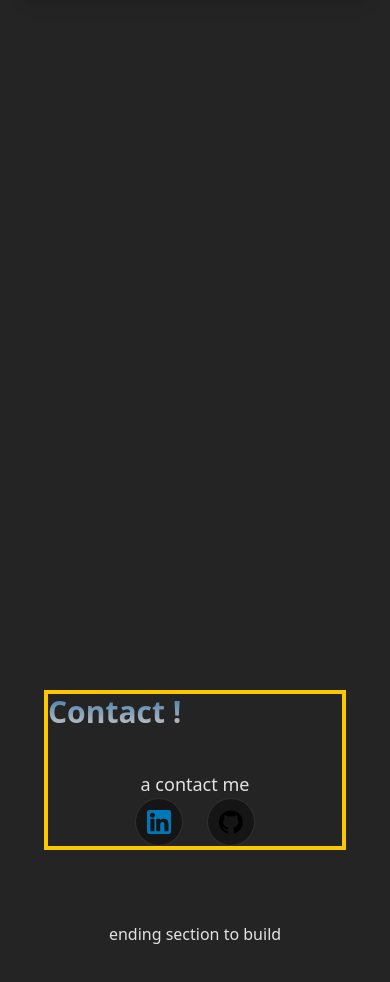
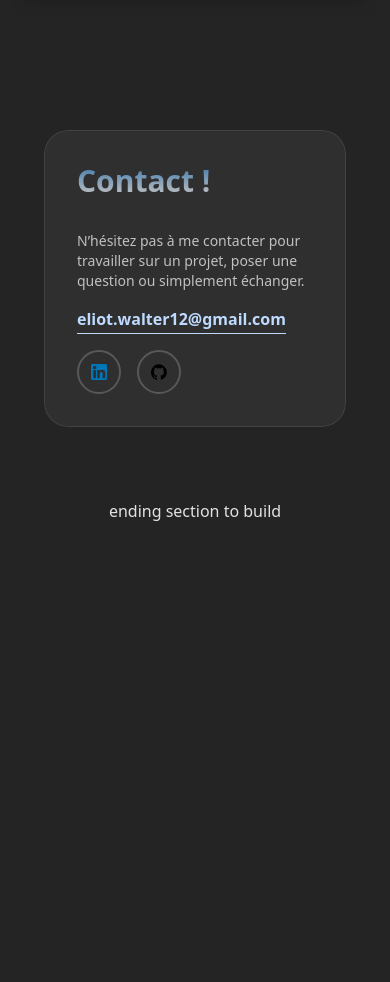
Before and after one commit to zafopyss/portfolio-website, a React (Vite) app: page /#experiences in a window 390 px wide. Shown: the part 8620-9602 px from the top of the page. After the commit the page ends 9419 px from the top, so only its background shows below. Built offline with nearby package versions, Linux system fonts and the light colour scheme.

Commit message:
better UI and better CursorSpotlight component

```diff
--- a/src/components/design/CursorSpotlight/CursorSpotlight.tsx
+++ b/src/components/design/CursorSpotlight/CursorSpotlight.tsx
@@ -7,6 +7,7 @@ interface CursorSpotlightProps {
     opacity?: number;
     borderRadius?: string;
     clipBorderRadius?: string;
+    className?: string;
 }
 
 export default function CursorSpotlight({
@@ -16,6 +17,7 @@ export default function CursorSpotlight({
     opacity = 0.55,
     borderRadius = 'rounded-full',
     clipBorderRadius,
+    className,
 }: CursorSpotlightProps) {
     const [mousePosition, setMousePosition] = useState({ x: 0, y: 0 });
     const [isHovering, setIsHovering] = useState(false);
@@ -34,7 +36,7 @@ export default function CursorSpotlight({
 
     return (
         <div
-            className={`relative overflow-hidden ${maskRadius}`}
+            className={`relative overflow-hidden ${maskRadius} ${className ?? ''}`}
             onMouseMove={handleMouseMove}
             onMouseEnter={() => setIsHovering(true)}
             onMouseLeave={() => setIsHovering(false)}
--- a/src/components/interface/Header/Header.tsx
+++ b/src/components/interface/Header/Header.tsx
@@ -19,8 +19,7 @@ export default function Header({ logo = personmodel }: HeaderProps) {
   return (
     <header className="w-full py-4">
       {/* justify between */}
-      <div className="px-3 md:px-6 lg:px-14 flex items-center justify-between">
-        <div className="flex items-center gap-4">
+      <div className="px-3 lg:px-8 flex items-center justify-end">
           {/* <Link to="/" aria-label="Home">
             <img src={logo} alt="logo" className="w-10 h-10" />
           </Link>
@@ -31,7 +30,6 @@ export default function Header({ logo = personmodel }: HeaderProps) {
           >
             {Contacts.Email}
           </a> */}
-        </div>
 
         <nav className="hidden md:flex items-center gap-6">
           {navLinks.map((link) => (
--- a/src/sections/ContactSection.tsx
+++ b/src/sections/ContactSection.tsx
@@ -1,3 +1,5 @@
+import ContactBubble from '@components/design/ContactBubble/ContactBubble';
+import CursorSpotlight from '@components/design/CursorSpotlight/CursorSpotlight';
 import GradientText from '@components/design/GradientText/GradientText';
 import { contacts } from '@data/contacts';
 import { Contacts } from '@enums/ContactsEnum';
@@ -6,38 +8,46 @@ export default function ContactSection() {
   return (
     <section
       id="contact"
-      aria-label="Section contact"
-      className='scroll-mt-24 px-6 py-12 lg:px-15 lg:py-10'
+      aria-label="Contact"
+      className="scroll-mt-24 px-6 py-12 lg:px-20 lg:py-14"
     >
-        <div  className="mb-15" style={{ height: '500px' }}></div>
+      <CursorSpotlight borderRadius="rounded-3xl" className="mx-auto max-w-3xl">
+        <div className="relative mx-auto max-w-3xl space-y-4 rounded-3xl border border-white/10 bg-white/5 p-8 text-white">
+        <GradientText
+          as="h2"
+          text="Contact !"
+          gradientStart="var(--color-silver)"
+          gradientEnd="var(--color-blue-python)"
+          sizeClass="text-3xl font-bold"
+        />
+        <p className="text-sm text-white/70 mt-4">
+          N’hésitez pas à me contacter pour travailler sur un projet, poser une question ou simplement échanger.
+        </p>
+        {/* <a
+          href={Contacts.EmailAdressWithTo}
+          className="inline-flex items-center justify-center rounded-full text-md font-semibold undercase text-blue-200 transition hover:border-blue-300"
+        >
+          {Contacts.Email}
+        </a> */}
+          <a
+            href={Contacts.EmailAdressWithTo}
+            className="inline-flex flex-col items-center"
+          >
+            <span className="text-md font-semibold lowercase text-blue-200">
+              {Contacts.Email}
+            </span>
+            <span className="block w-full h-px bg-blue-200 mt-0.5"></span>
+          </a>
 
-      <div className="flex flex-col sm:gap-6 text-center border border-4 border-yellow-400 ">
-            <GradientText as="a" text="Contact !" sizeClass="text-3xl font-bold mb-10" gradientStart="var(--color-silver)" gradientEnd="var(--color-blue-python)" className="text-left" />
-        <a
-          href={Contacts.EmailAdressWithTo}
-          className="inline-block text-lg font-medium  transition-all duration-200 transform"
-          aria-label={`Envoyer un mail à ${Contacts.Email}`}
-        >
-            a contact me
-        </a>
-        <div className="flex items-center justify-center gap-6">
+
+
+        <div className="flex gap-4 text-white/60">
           {Object.entries(contacts).map(([key, entry]) => (
-            <a
-              key={key}
-              href={entry.url}
-              target="_blank"
-              rel="noreferrer"
-              className="flex h-12 w-12 items-center justify-center rounded-full border border-white/10 bg-black/40 transition hover:border-blue-400"
-            >
-              {entry.icon ? (
-                <img src={entry.icon} alt={`${key} icon`} className="h-6 w-6" />
-              ) : (
-                key
-              )}
-            </a>
+            <ContactBubble key={key} contact={entry} label={key} />
           ))}
         </div>
-      </div>
+        </div>
+      </CursorSpotlight>
     </section>
   );
 }
```
